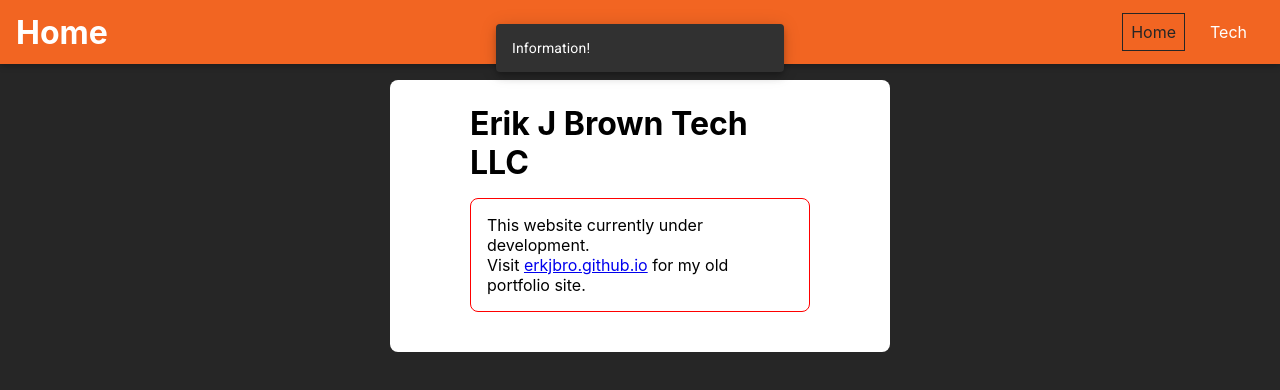
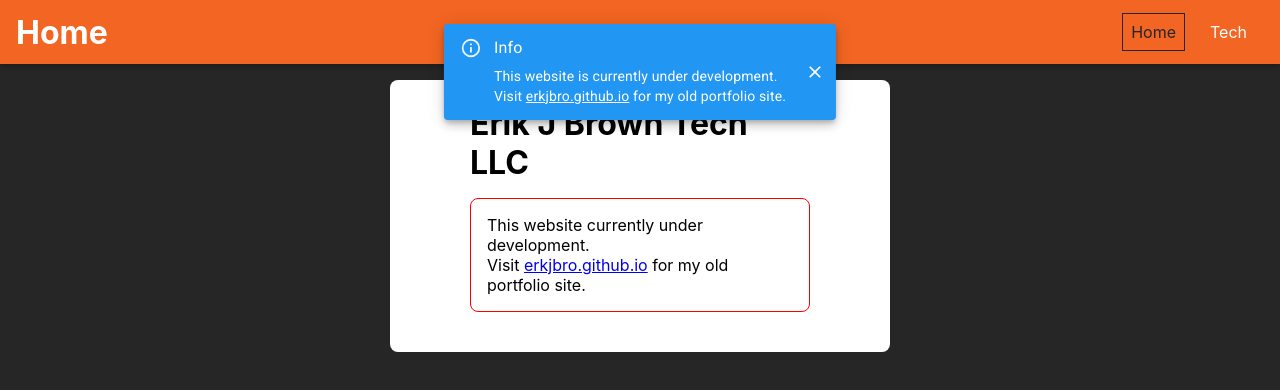
Before and after one commit to erkjbro/erkjbro-tech, a React (Create React App) app: page / in a window 1280 px wide. Shown: the top 390 px of the page. Built offline with nearby package versions, Linux system fonts and the light colour scheme.

Commit message:
styling a snackbar info alert

```diff
--- a/package.json
+++ b/package.json
@@ -5,6 +5,7 @@
   "dependencies": {
     "@material-ui/core": "^4.11.0",
     "@material-ui/icons": "^4.9.1",
+    "@material-ui/lab": "^4.0.0-alpha.56",
     "@testing-library/jest-dom": "^5.11.4",
     "@testing-library/react": "^11.1.0",
     "@testing-library/user-event": "^12.1.10",
--- a/src/App.js
+++ b/src/App.js
@@ -8,6 +8,10 @@ import {
 import {
   Snackbar
 } from '@material-ui/core';
+import {
+  Alert,
+  AlertTitle
+} from '@material-ui/lab';
 
 import MainNavigation from './components/Navigation/MainNavigation/MainNavigation';
 import Home from './pages/Home/Home';
@@ -51,10 +55,25 @@ const App = () => {
           horizontal: 'center'
         }}
         open={open}
-        autoHideDuration={6000}
         onClose={handleClose}
-        message='Information!'
-      />
+      >
+        <Alert
+          elevation={6}
+          variant="filled"
+          onClose={handleClose}
+          severity="info"
+        >
+          <AlertTitle>Info</AlertTitle>
+          This website is currently under development.
+          <br/>
+          Visit <a
+            href="https://erkjbro.github.io/"
+            style={{
+              color: 'white'
+            }}
+          >erkjbro.github.io</a> for my old portfolio site.
+        </Alert>
+      </Snackbar>
     </Router>
   );
 };
```
Also changed, not shown: 1 other file (tests, documents, lock files or other folders).
